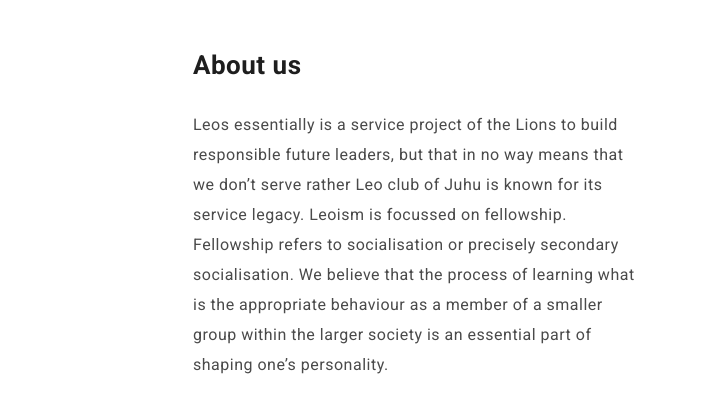
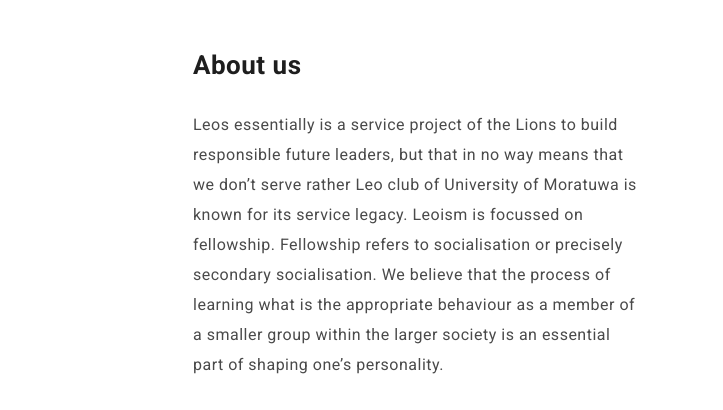
Before and after one commit to PabasaraDilshan/lightonyourdreams, a plain HTML site: page index.html in a window 1280 px wide. Shown: the part 766-1176 px from the top of the page, 557-1280 px from the left. Drawn offline with Linux system fonts and the light colour scheme; no server answers.

Commit message:
Update index.html
fix uni name

```diff
--- a/index.html
+++ b/index.html
@@ -143,7 +143,7 @@ https://templatemo.com/tm-537-art-factory
                         <h5>About us</h5>
                     </div>
                     <div class="left-text">
-                        <p>Leos essentially is a service project of the Lions to build responsible future leaders, but that in no way means that we don’t serve rather Leo club of Juhu is known for its service legacy.
+                        <p>Leos essentially is a service project of the Lions to build responsible future leaders, but that in no way means that we don’t serve rather Leo club of University of Moratuwa is known for its service legacy.
                             Leoism is focussed on fellowship. Fellowship refers to socialisation or precisely secondary socialisation. We believe that the process of learning what is the appropriate behaviour as a member of a smaller group within the larger society is an essential part of shaping one’s personality.</p>
                         <a href="https://www.uomleos.org/"  rel="noopener noreferrer" target="_blank" class="main-button">Visit</a>
                     </div>
```
